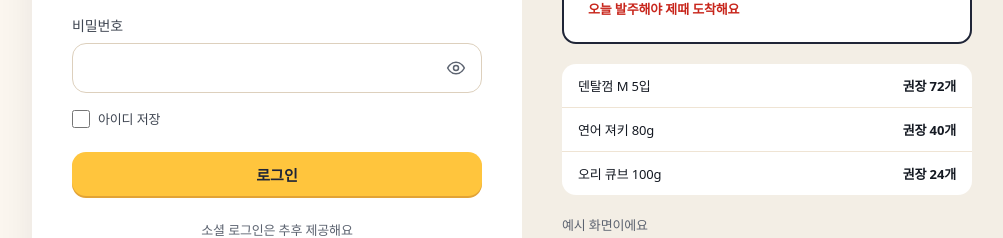
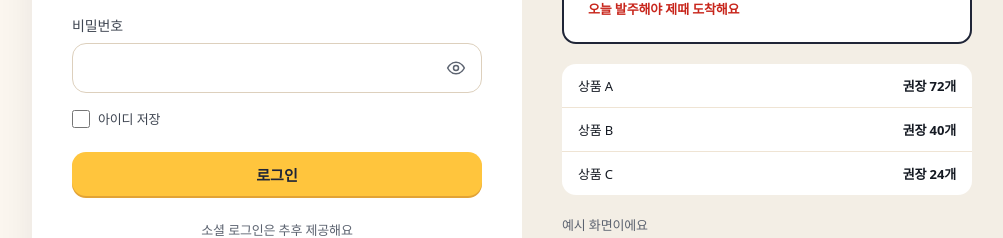
Before and after one commit to IpgoITGO/ipgo-client, a React (Vite) app: page /login in a window 1280 px wide. Shown: the part 377-615 px from the top of the page, without its empty margins (118-1121 px from the left). Built offline with nearby package versions, Linux system fonts and the light colour scheme; no server answers.

Commit message:
chore: use generic product names in auth preview
Co-Authored-By: Claude Opus 5.5 <noreply@anthropic.com>

```diff
--- a/src/auth/components/AuthShell.tsx
+++ b/src/auth/components/AuthShell.tsx
@@ -16,9 +16,9 @@ const tabs = [
 
 // 오른쪽 미리보기에 쓰는 예시 숫자. 실제 계정 값이 아니다.
 const sampleItems = [
-  { name: '덴탈껌 M 5입', quantity: 72 },
-  { name: '연어 져키 80g', quantity: 40 },
-  { name: '오리 큐브 100g', quantity: 24 },
+  { name: '상품 A', quantity: 72 },
+  { name: '상품 B', quantity: 40 },
+  { name: '상품 C', quantity: 24 },
 ]
 
 // S01 로그인 · S02 회원가입이 함께 쓰는 틀: 왼쪽 입력 + 오른쪽 서비스 화면 미리보기
```
